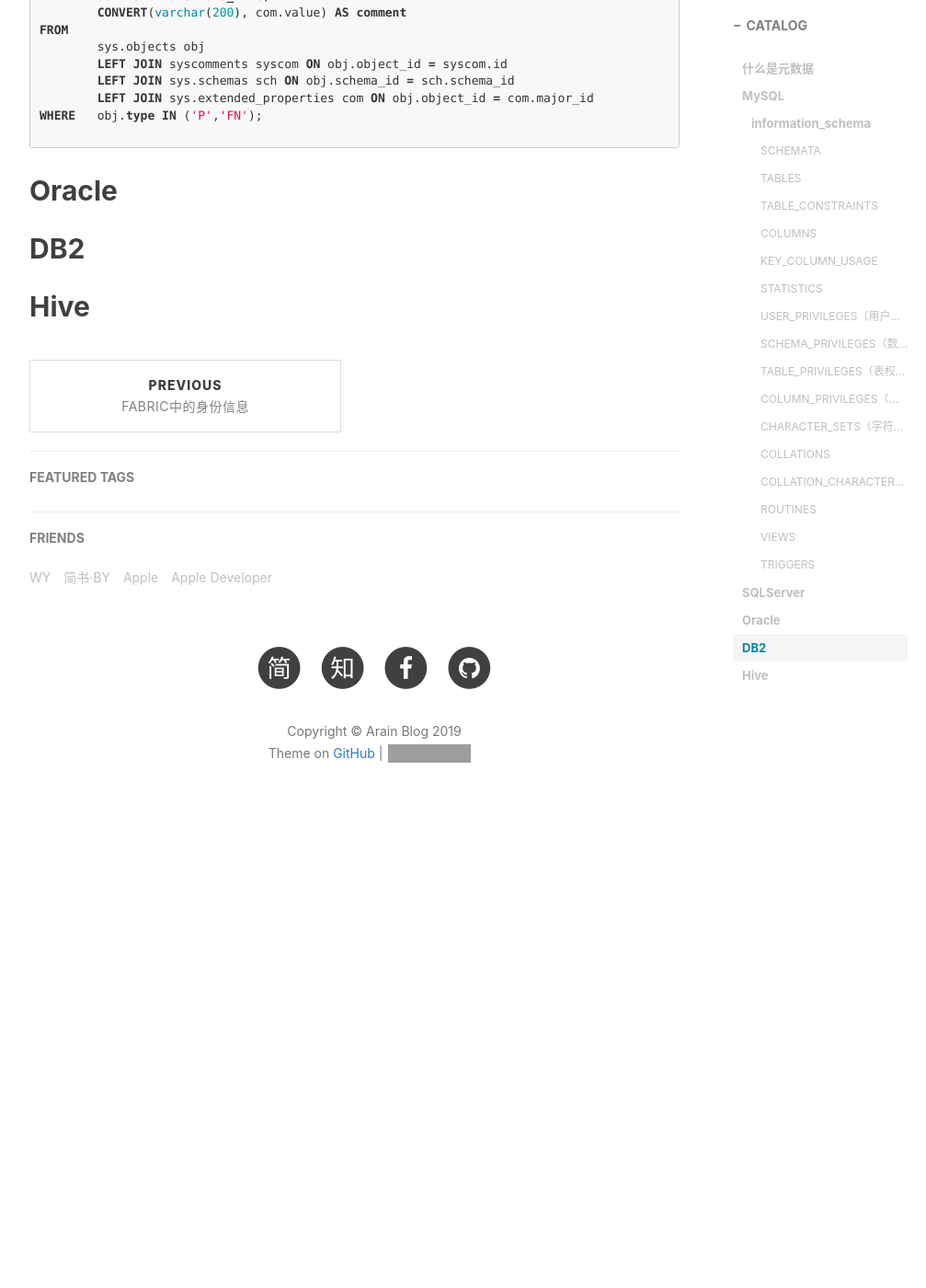
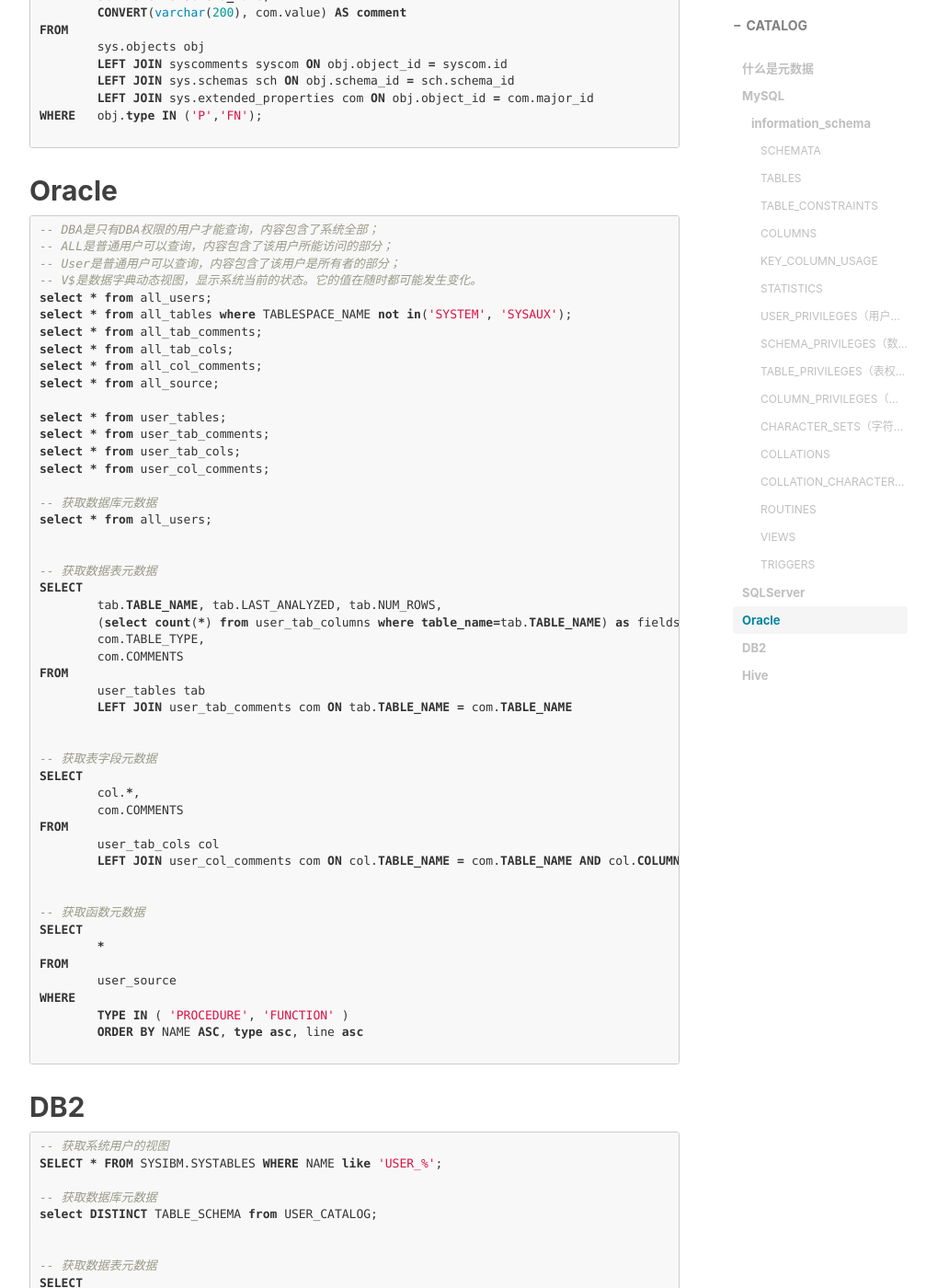
Before and after one commit to cidodo/cidodo.github.io, a Jekyll site: the page built from _posts/big data/2019-09-03-数据库中元数据提取.md, in a window 1280 px wide and 1400 px high, scrolled down 7367 px. Shown: the whole window at 92% size, without its empty margins (233-1240 px from the left). Built offline with Jekyll 4.4.1, drawn with Linux system fonts in a browser that asks for light colours; nearby versions of some CDN libraries; comment, search, counter and statistics services are not loaded; before the commit the page ends 8290 px from its top, so only the background shows below that; some of the changed text lies outside the part shown; grey boxes are pictures that could not be loaded.

Commit message:
Signed-off-by: liurain <157548499@qq.com>

````diff
--- a/_posts/2019-09-03-数据库中元数据提取.md
+++ b/_posts/big data/2019-09-03-数据库中元数据提取.md
@@ -230,6 +230,95 @@ WHERE	obj.type IN ('P','FN');
 
 ## Oracle
 
+```sql
+-- DBA是只有DBA权限的用户才能查询，内容包含了系统全部；
+-- ALL是普通用户可以查询，内容包含了该用户所能访问的部分；
+-- User是普通用户可以查询，内容包含了该用户是所有者的部分；
+-- V$是数据字典动态视图，显示系统当前的状态。它的值在随时都可能发生变化。
+select * from all_users;
+select * from all_tables where TABLESPACE_NAME not in('SYSTEM', 'SYSAUX');
+select * from all_tab_comments;
+select * from all_tab_cols;
+select * from all_col_comments;
+select * from all_source;
+
+select * from user_tables;
+select * from user_tab_comments;
+select * from user_tab_cols;
+select * from user_col_comments;
+
+-- 获取数据库元数据
+select * from all_users;
+
+
+-- 获取数据表元数据
+SELECT
+	tab.TABLE_NAME, tab.LAST_ANALYZED, tab.NUM_ROWS,
+	(select count(*) from user_tab_columns where table_name=tab.TABLE_NAME) as fields,
+	com.TABLE_TYPE,
+	com.COMMENTS
+FROM
+	user_tables tab
+	LEFT JOIN user_tab_comments com ON tab.TABLE_NAME = com.TABLE_NAME
+
+
+-- 获取表字段元数据
+SELECT
+	col.*,
+	com.COMMENTS
+FROM
+	user_tab_cols col
+	LEFT JOIN user_col_comments com ON col.TABLE_NAME = com.TABLE_NAME AND col.COLUMN_NAME = com.COLUMN_NAME;
+
+
+-- 	获取函数元数据
+SELECT
+	*
+FROM
+	user_source
+WHERE
+	TYPE IN ( 'PROCEDURE', 'FUNCTION' )
+	ORDER BY NAME ASC, type asc, line asc
+
+```
+
 ## DB2
 
+```sql
+-- 获取系统用户的视图
+SELECT * FROM SYSIBM.SYSTABLES WHERE NAME like 'USER_%';
+
+-- 获取数据库元数据
+select DISTINCT TABLE_SCHEMA from USER_CATALOG;
+
+
+-- 获取数据表元数据
+SELECT
+  tab.TABLE_SCHEMA, tab.TABLE_NAME, tab.LAST_ANALYZED, tab.NUM_ROWS,
+  (select count(*) from user_tab_columns where table_name=tab.TABLE_NAME and table_schema = tab.table_schema) as fields,
+  com.TABLE_TYPE,
+  com.COMMENTS
+FROM
+  user_tables tab
+  LEFT JOIN user_tab_comments com ON tab.TABLE_SCHEMA = com.TABLE_SCHEMA AND tab.TABLE_NAME = com.TABLE_NAME;
+
+
+-- 获取表字段元数据
+SELECT
+  col.*,
+  com.COMMENTS
+FROM
+  USER_TAB_COLUMNS col
+  LEFT JOIN USER_COL_COMMENTS com ON col.TABLE_SCHEMA = com.TABLE_SCHEMA AND col.TABLE_NAME = com.TABLE_NAME AND col.COLUMN_NAME = com.COLUMN_NAME;
+
+
+-- 	获取函数元数据
+SELECT
+  *
+FROM
+  user_source
+WHERE
+  TYPE IN ( 'PROCEDURE', 'FUNCTION' ) AND text <> null
+```
+
 ## Hive
````
Also changed, not shown: _posts/fabric/2019-09-03-Fabric中的身份信息.md (renamed from _posts/2019-09-03-Fabric中的身份信息.md).
